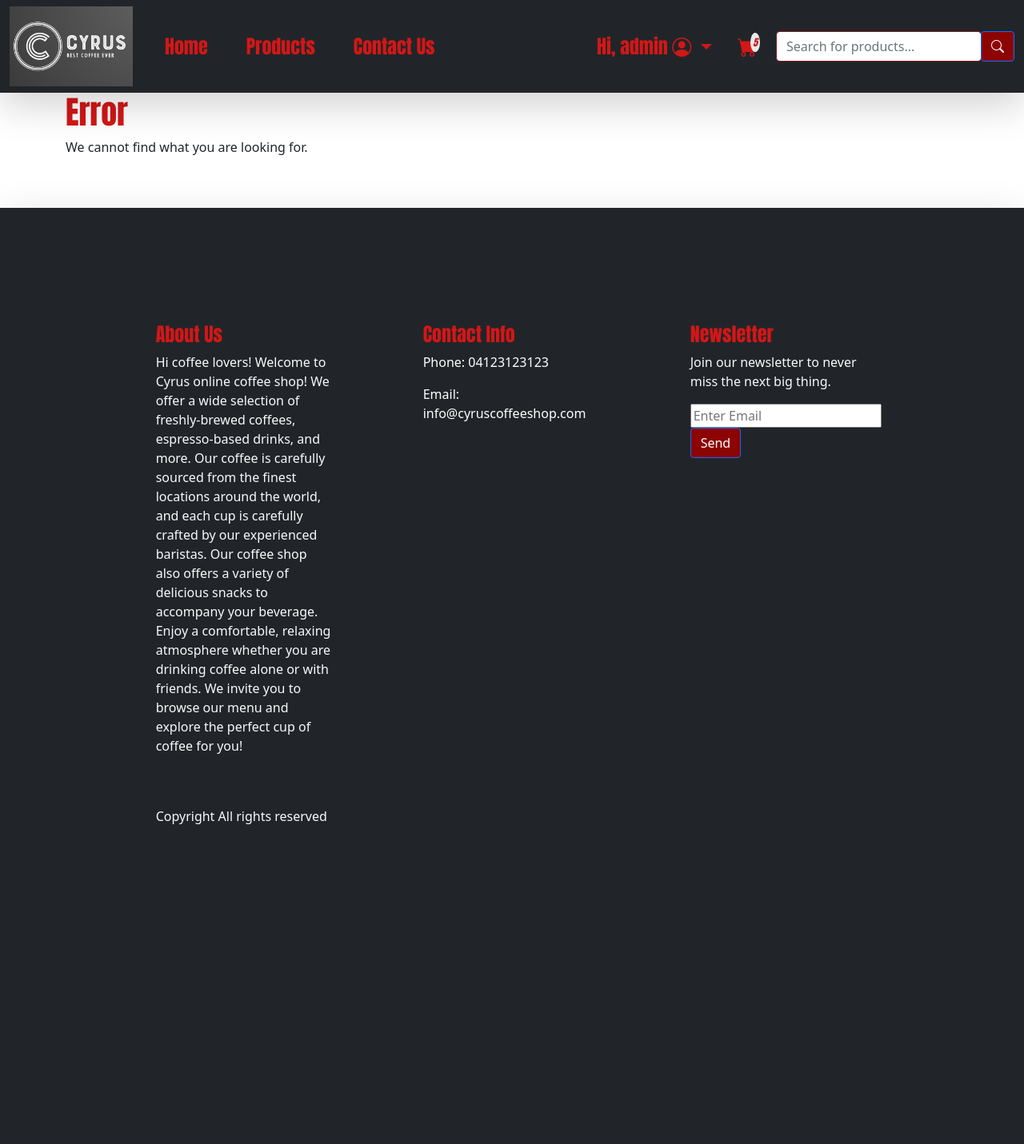
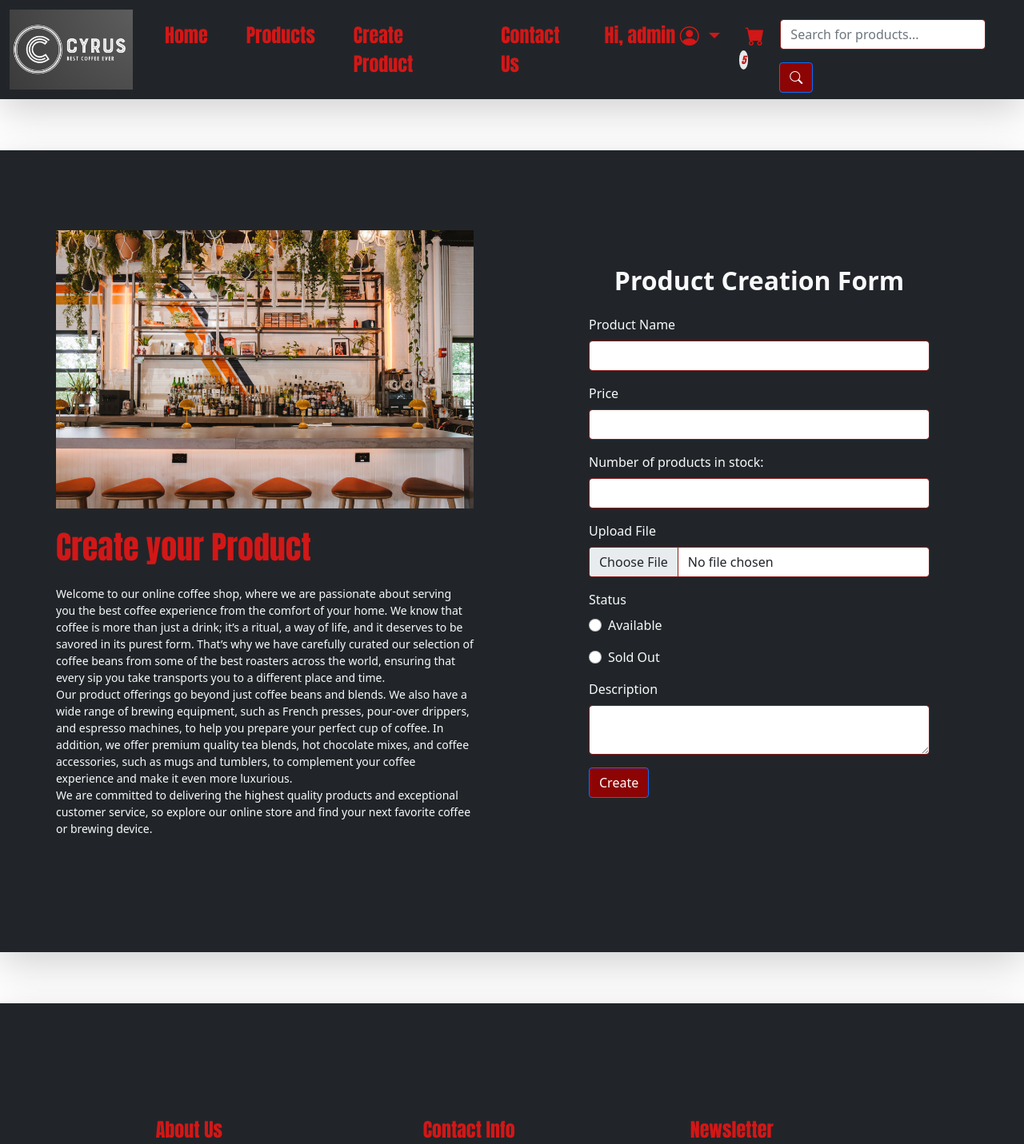
Before and after one commit to cyrusnguyen/Coffee-Shop, a Flask app: page /create-product in a window 1280 px wide. Shown: the top 1431 px of the page at 80% size. Before the commit the page ends 1031 px from the top, so only its background shows below. Run offline with Flask 2, Linux system fonts and the light colour scheme; a user stored in the database is signed in; some libraries are stand-ins or nearby versions; some web fonts are replaced.

Commit message:
Create/Update/Delete/Comment product

```diff
--- a/website/Products.py
+++ b/website/Products.py
@@ -13,23 +13,23 @@ from werkzeug.utils import secure_filename
 # Use of blue print to group routes,
 # name - first argument is the blue print name
 # import name - second argument - helps identify the root url for it
-productbp = Blueprint('product', __name__, url_prefix='/products')
+productbp = Blueprint('product', __name__)
 
 
-@productbp.route('/<id>', methods=['GET', 'POST'])
+@productbp.route('/product/<id>', methods=['GET', 'POST'])
 def show(id):
     SQLdetails = Product.query.filter_by(product_id=id).first()
     # if there is no user with that name
     if SQLdetails is None:
         return render_template("404.html")
-    user_information = 0
+    user_information = None
     if current_user.is_authenticated:
         if SQLdetails.status == "Unpublished":
-            if current_user.id != SQLdetails.user_id :
+            if current_user.user_id != SQLdetails.user_id :
                 return render_template("404.html")
 
 
-        user_information = User.query.filter_by(id=current_user.id).first()
+        user_information = User.query.filter_by(user_id=current_user.user_id).first()
 
 
     comm_form = CommentForm()
@@ -49,7 +49,7 @@ def show(id):
 
 
 
-    return render_template('view.html', product=SQLdetails, user = user_information, form=comm_form, TicketFrom = productForm)
+    return render_template('view.html', product=SQLdetails, user = user_information, form=comm_form, productForm = productForm)
 
 
 @productbp.route('/create-product', methods=['GET', 'POST'])
@@ -84,7 +84,7 @@ def create_product():
         print('Successfully sent message', 'success')
 
 
-        return redirect(url_for('main.show_all', id = '1'))
+        return redirect(url_for('main.show_all'))
     return render_template('create_product.html', form=bi_form)
 
 def check_upload_file(form):
@@ -111,17 +111,17 @@ def check_upload_file(form):
 
 
 
-@productbp.route('/update-product', methods=['GET', 'POST'])
+@productbp.route('/update-product/<id>', methods=['GET', 'POST'])
 @login_required
-def update_product():
+def update_product(id):
 
-    SQLdetails = Product.query.filter_by(id=idstorage).first()
-    user_information = User.query.filter_by(id=current_user.id).first()
+    SQLdetails = Product.query.filter_by(product_id=id).first()
+    user_information = User.query.filter_by(user_id=current_user.user_id).first()
 
-    if SQLdetails.user_id == current_user.id:
+    if current_user.role.lower() == "admin":
 
 
-        print('Method type: ', request.method)
+        # print('Method type: ', request.method)
         bi_form = BasicInfoForm()
 
         if bi_form.validate_on_submit():
@@ -129,35 +129,37 @@ def update_product():
 
 
             print(bi_form.category.data)
-            update = Product.query.filter_by(id = idstorage).update(dict(name = bi_form.product_name.data,
+            update = Product.query.filter_by(product_id = id).update(dict(
+            name = bi_form.product_name.data,
             description = bi_form.description.data,
             image = upload_file,
             price = bi_form.price.data,
             status = bi_form.status.data,
             # category_id = bi_form.category.data,
-            quantity = bi_form.number_of_products.data))
+            quantity = bi_form.number_of_products.data
+            ))
 
             db.session.commit()
             print('Successfully sent message', 'success')
 
 
-            return redirect(url_for('main.show_all', id = '1'))
-        return render_template('update_product.html', form=bi_form, product = SQLdetails,user = user_information)
+            return redirect(url_for('main.show_all'))
+        return render_template('update_product.html', form=bi_form, product = SQLdetails, user = user_information)
 
     else:
-           return render_template("404.html")
+        return render_template("404.html")
 
 
-@productbp.route('/delete-product', methods=['GET', 'POST'])
+@productbp.route('/delete-product/<id>', methods=['GET', 'POST'])
 @login_required
-def delete_product():
+def delete_product(id):
 
 
 
-    SQLdetails = Product.query.filter_by(id=idstorage).first()
-    user_information = User.query.filter_by(id=current_user.id).first()
+    SQLdetails = Product.query.filter_by(product_id=id).first()
+    user_information = User.query.filter_by(user_id=current_user.user_id).first()
 
-    if SQLdetails.user_id == current_user.id:
+    if current_user.role.lower() == "admin":
 
 
         print('Method type: ', request.method)
@@ -168,7 +170,7 @@ def delete_product():
 
 
 
-            Product.query.filter_by(id = idstorage).delete()
+            Product.query.filter_by(product_id = id).delete()
             db.session.commit()
             print('Successfully sent message', 'success')
 
@@ -189,18 +191,18 @@ def delete_product():
 
 
 
-@productbp.route('/<id>/comment', methods=['GET', 'POST'])
+@productbp.route('/product/<id>/comment', methods=['GET', 'POST'])
 @login_required
 def comment(id):
     comm_form = CommentForm()
-    product_obj = Product.query.filter_by(id=id).first()
+    product_obj = Product.query.filter_by(product_id=id).first()
     if comm_form.validate_on_submit():
         #read the comment from the form
-        comment = Comment(text=comm_form.text.data,
-                        product=product_obj,
-                        user=current_user)
-        #here the back-referencing works - comment.destination is set
-        # and the link is created
+        comment = Comment(
+            text=comm_form.text.data,
+            products=product_obj,
+            users=current_user)
+
         db.session.add(comment)
         db.session.commit()
         print('Successfully sent message', 'success')
--- a/website/forms.py
+++ b/website/forms.py
@@ -50,9 +50,6 @@ class ContactUsForm(FlaskForm):
 
 # Product Creation Form
 class BasicInfoForm(FlaskForm):
-    def get_all_categories():
-        result = list()
-        return result
 
     product_name = StringField("Product Name", validators=[InputRequired()])
 
@@ -63,11 +60,6 @@ class BasicInfoForm(FlaskForm):
     # category = RadioField("Category", choices=[(categories.category_id, categories.name) for categories in Category.query.all()], validators=[InputRequired()])
     status = RadioField("Status", choices=['Available','Sold Out'], validators=[InputRequired()])
     description = TextAreaField('Description', validators=[InputRequired()])
-    address = StringField("Address", validators=[InputRequired()])
-    city = StringField("City", validators=[InputRequired()])
-    country = StringField("Country", validators=[InputRequired()])
-    zipcode = StringField("ZipCode", validators=[InputRequired()])
-    created_at = TimeField("Start Time", validators=[InputRequired()])
     submit = SubmitField("Create")
 
 # Product Update Form
--- a/website/templates/base.html
+++ b/website/templates/base.html
@@ -51,9 +51,15 @@
                     <li class="nav-item mx-3">
                         <a class="nav-link" href="{{ url_for('main.show_all') }}">Products</a>
                     </li>
+                    {% if current_user.role|lower == "admin" %}
+                    <li class="nav-item mx-3">
+                        <a class="nav-link" href="{{ url_for('product.create_product') }}">Create Product</a>
+                    </li>
+                    {% endif %}
                     <li class="nav-item mx-3">
                         <a class="nav-link" href="{{ url_for('main.contact_us') }}">Contact Us</a>
                     </li>
+
 
                   </ul>
 
@@ -77,11 +83,19 @@
                         </a>
                         <ul class="dropdown-menu bg-dark" aria-labelledby="navbarDropdown">
                             <li class="dropdown-item">
-                                <a class="nav-link" href="{{ url_for('auth.logout') }}"><i class="bi bi-person-check"> Profile</i></a>
+                                <a class="nav-link" href="{{ url_for('auth.logout') }}"><i class="bi bi-person-check"> Profile </i></a>
                             </li>
+
+                            {% if current_user.role|lower == "admin" %}
                             <li class="dropdown-item">
-                                <a class="nav-link" href="{{ url_for('auth.logout') }}"><i class="bi bi-box-arrow-right"> Log out</i></a>
+                                <a class="nav-link" href="{{ url_for('product.create_product') }}"><i class="bi bi-plus-square"> Create product </i></a>
                             </li>
+                            {% endif %}
+
+                            <li class="dropdown-item">
+                                <a class="nav-link" href="{{ url_for('auth.logout') }}"><i class="bi bi-box-arrow-right"> Log out </i></a>
+                            </li>
+
 
                         </ul>
                     </li>
--- /dev/null
+++ b/website/templates/create_product.html
@@ -0,0 +1,47 @@
+{% extends 'base.html' %}
+
+{% import "bootstrap/form.html" as wtf %}
+
+{% block header %}
+{% endblock %}
+
+{% block content %}
+<section class="page-section bg-dark text-light shadow-lg">
+
+    <!-- form Start -->
+    <div class="container-fluid overflow-hidden bg-dark px-lg-0">
+        <div class="container form px-lg-0">
+            <div class="row g-0 mx-lg-0">
+                <div class="col-lg-6 form-text" data-parallax="scroll">
+                    <div class="d-flex align-content-center  h-100 px-4 px-sm-5 ps-lg-0 img-bg">
+                        <img class="w-70" src="{{'../static/img/' + 'coffee-shop.png'}}" alt="Image">
+                        <h1 class="my-4">Create your Product</h1>
+                        <p class="text-light mb-5 ">Welcome to our online coffee shop, where we are passionate about serving you the best coffee experience from the comfort of your home. We know that coffee is more than just a drink; it’s a ritual, a way of life, and it deserves to be savored in its purest form. That’s why we have carefully curated our selection of coffee beans from some of the best roasters across the world, ensuring that every sip you take transports you to a different place and time.
+                            <br>
+                            Our product offerings go beyond just coffee beans and blends. We also have a wide range of brewing equipment, such as French presses, pour-over drippers, and espresso machines, to help you prepare your perfect cup of coffee. In addition, we offer premium quality tea blends, hot chocolate mixes, and coffee accessories, such as mugs and tumblers, to complement your coffee experience and make it even more luxurious.
+                            <br>
+                            We are committed to delivering the highest quality products and exceptional customer service, so explore our online store and find your next favorite coffee or brewing device.</p>
+                    </div>
+                </div>
+                <div class="col-lg-6 form-form text-light" data-parallax="scroll">
+                    <div class="h-100 px-4 px-sm-5 pe-lg-0">
+                        <div class="bg-dark p-4 p-sm-5">
+
+
+                            <div class="row g-3">
+                                <h2 class=" text-center">Product Creation Form</h2>
+
+                                {{wtf.render_form(form)}}
+
+                            </div>
+                        </div>
+                    </div>
+                </div>
+            </div>
+        </div>
+        <!-- form End -->
+
+
+</section>
+
+{% endblock %}
--- a/website/templates/delete_event.html
+++ b/website/templates/delete_product.html
@@ -14,7 +14,7 @@
             <div class="row g-0 mx-lg-0">
                 <div class="col-lg-6 form-text" data-parallax="scroll">
                     <div class="d-flex align-content-center  h-100 px-4 px-sm-5 ps-lg-0 img-bg">
-                        <img class="w-100" src="{{'../static/img/' + '4.jpg'}}" alt="Image">
+                        <img class="w-70" src="{{'../static/img/products/' + product.image}}" alt="Image">
                         <h1 class="my-4">Delete your Product</h1>
                         <p class="text-light mb-5 ">Permanently delete your product.</p>
                     </div>
--- a/website/views.py
+++ b/website/views.py
@@ -112,7 +112,6 @@ def filterStatus():
     else:
         return redirect(url_for('main.index'))
 
-# for product view look at Products.py@mainbp.route('/search')
 @bp.route('/products/page=<int:page_num>')
 @bp.route('/products/')
 def show_all(page_num=1):
```
Also changed, not shown: website/templates/create_event.html (deleted, +0 -49 lines), website/templates/update_product.html (renamed from website/templates/update_event.html, +5 -4 lines), website/templates/view.html (+10 -10 lines), website/Product.db, website/static/img/coffee-shop.png (added).
